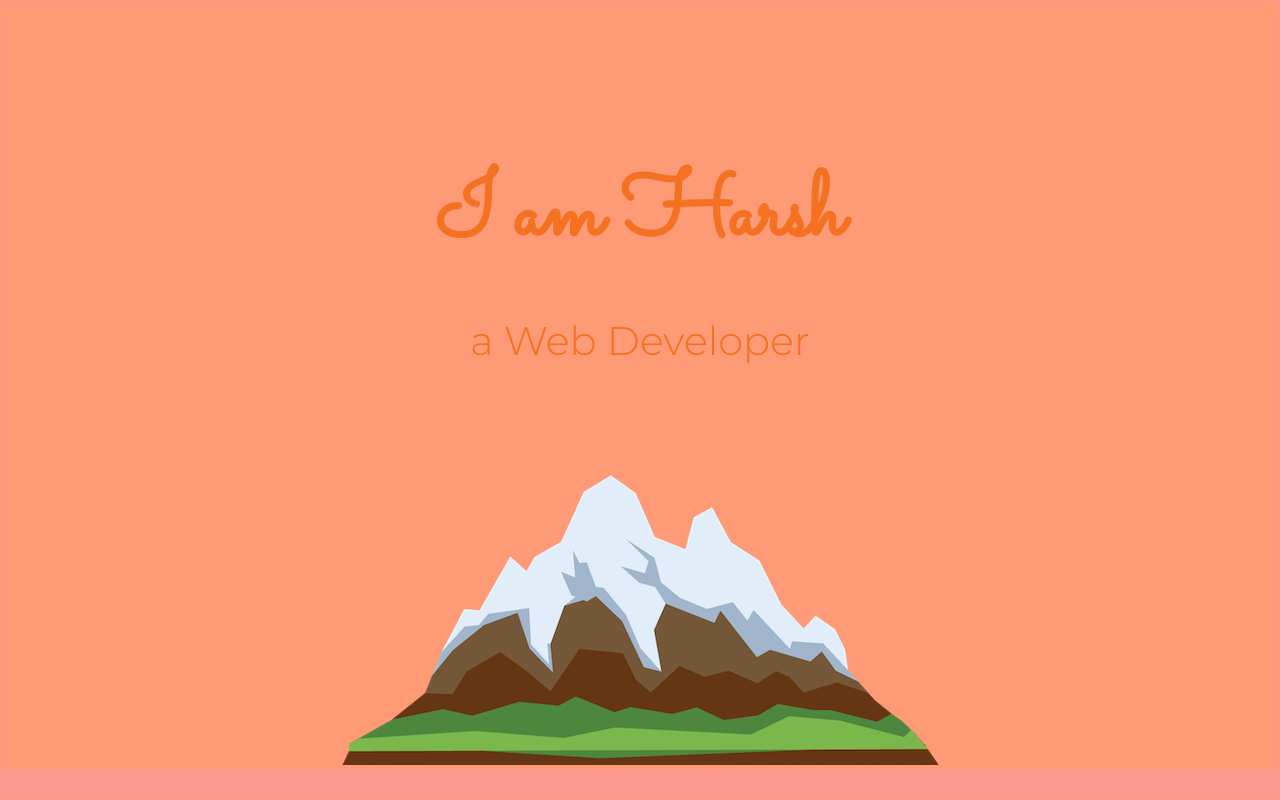
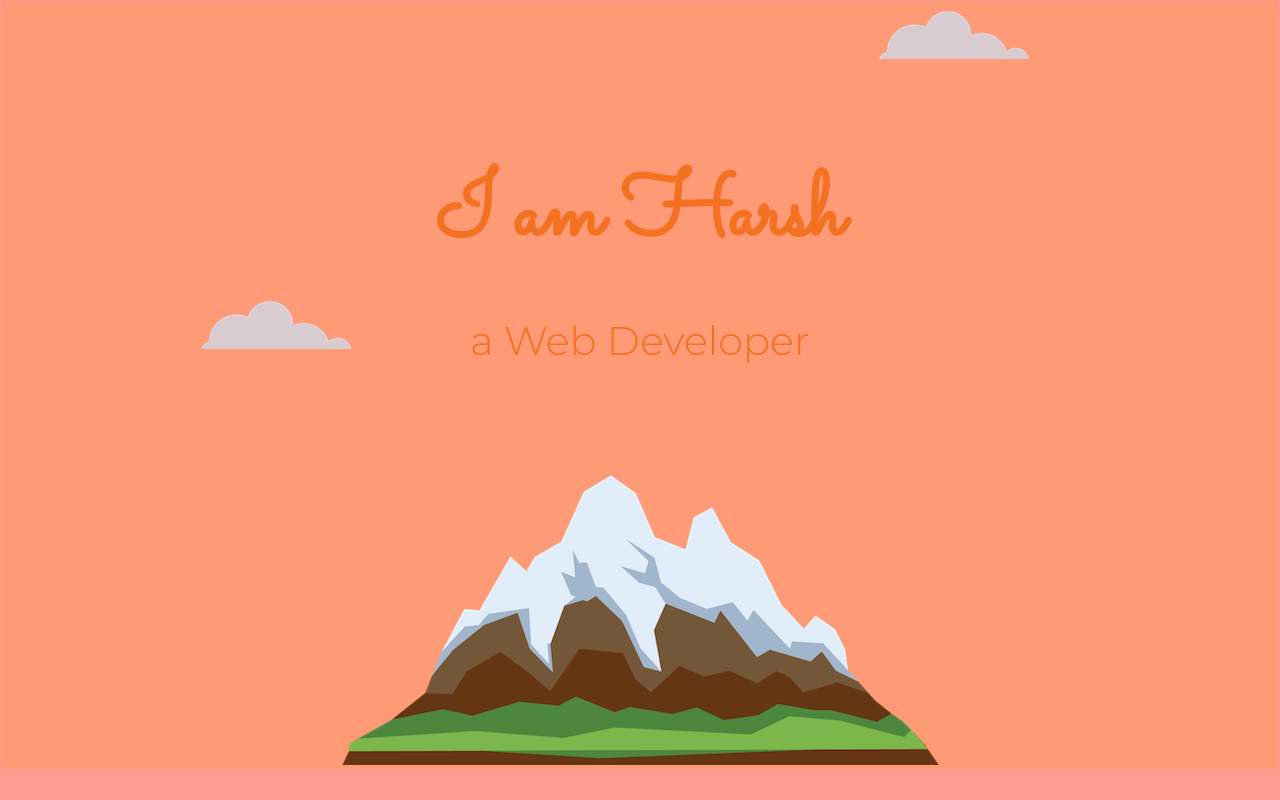
Before and after one commit to HarshAgarwal25/WEB_DEVELOPMENT, a plain HTML site: page CSS-personal site/index.html in a window 1280 px wide. Shown: the top 800 px of the page. Drawn offline with Linux system fonts and the light colour scheme.

Commit message:
added cloud

```diff
--- a/CSS-personal site/index.html
+++ b/CSS-personal site/index.html
@@ -9,10 +9,10 @@
   </head>
   <body>
     <div class="top-container">
-    <!--  <img  class="cloud top-cloud"src="https://image.flaticon.com/icons/svg/1163/1163624.svg" alt="cloud-img"> -->
+      <img class="top-cloud" src="images/cloud.png" alt="cloud">
       <h1>I am Harsh</h1>
       <p><h2 class="subtile">a Web Developer</h2></p>
-      <!--<img  class="cloud bottom-cloud"src="https://image.flaticon.com/icons/svg/1163/1163624.svg" alt="cloud-img">-->
+      <img class="bottom-cloud" src="images/cloud.png" alt="cloud">
       <img  class="mountain"src="images/mountain.png" alt="mountain-img">
     </div>
     <div class="middle-container">
```
Also changed, not shown: CSS-personal site/css/styles.css (+1 -6 lines).
